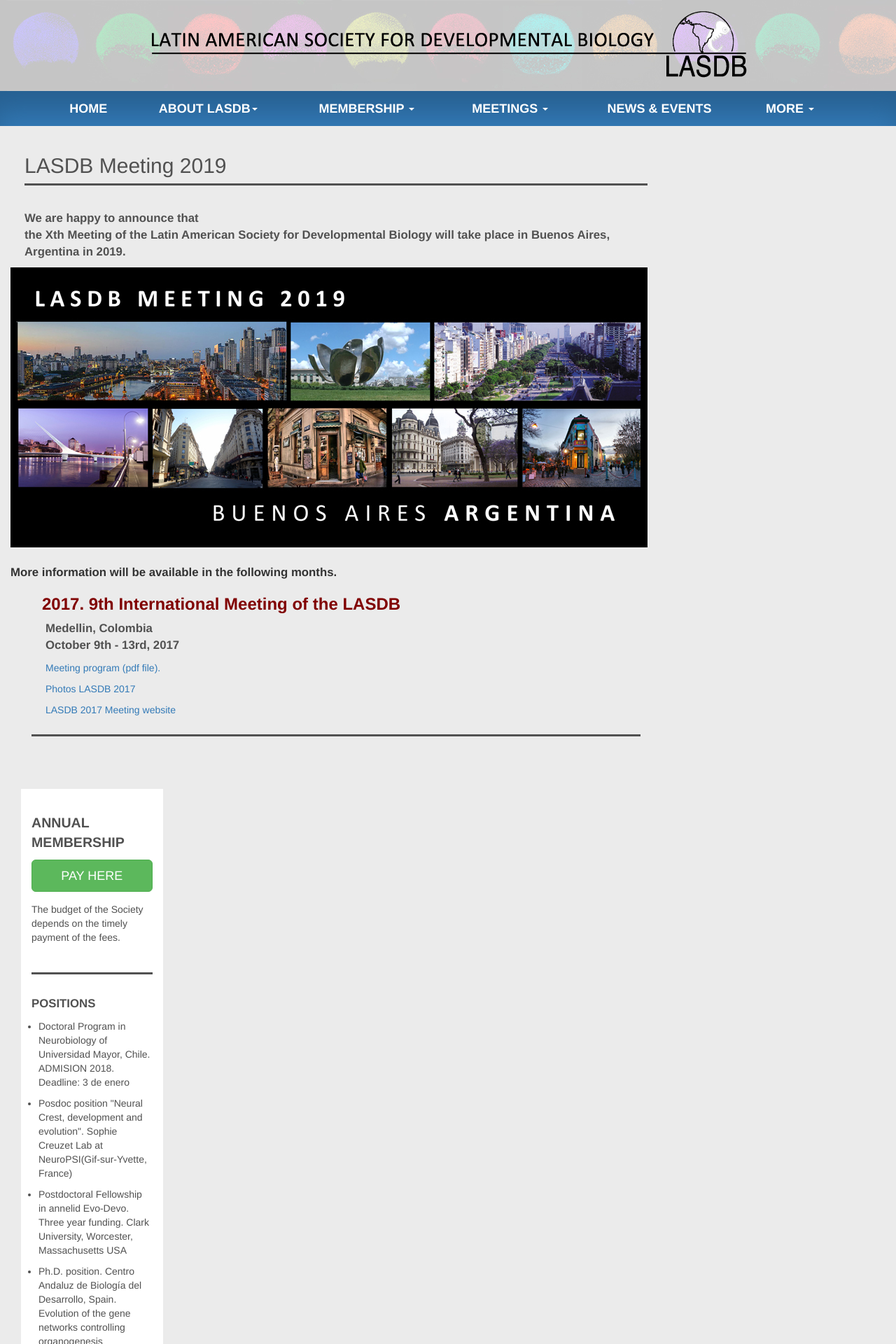
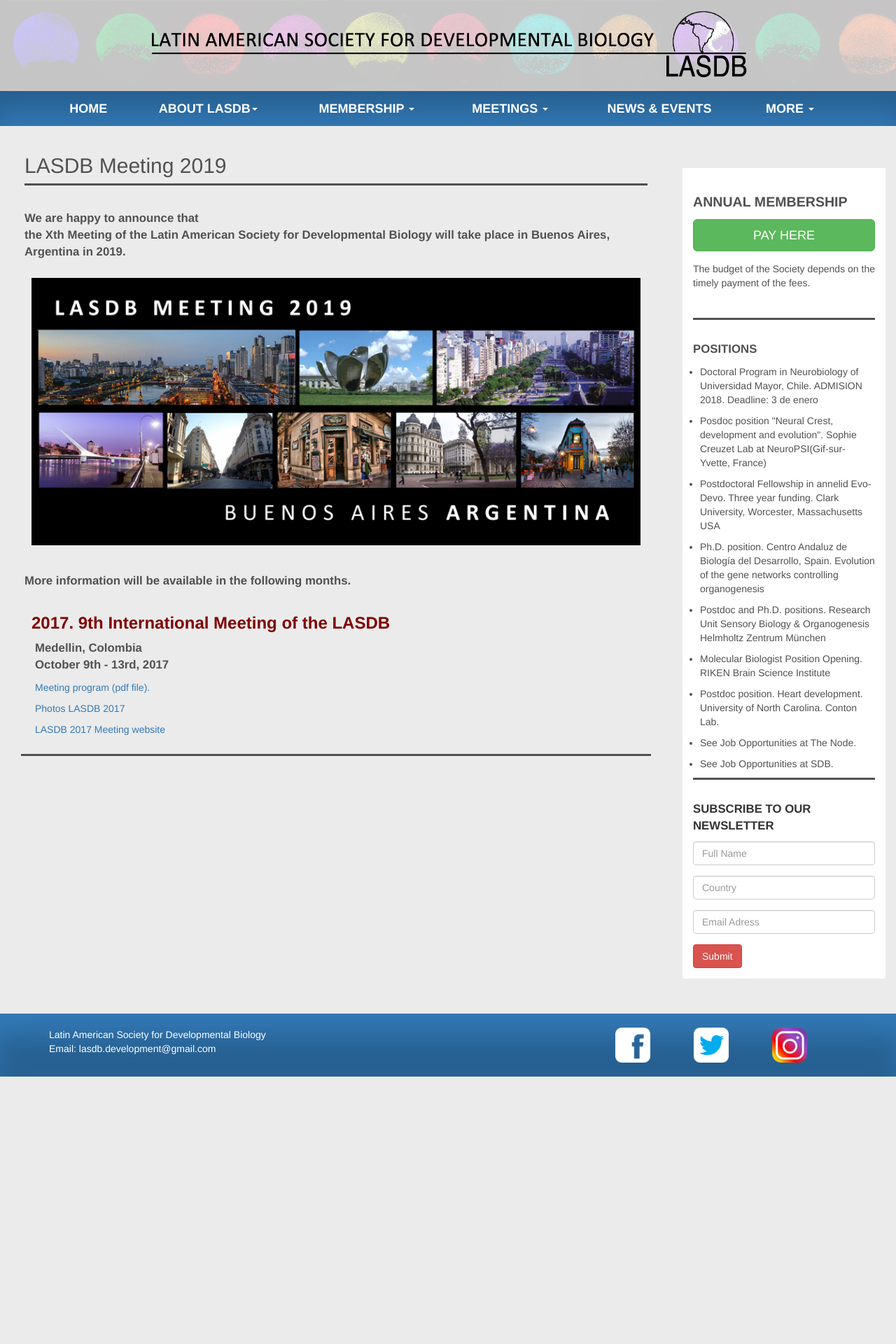
Before and after one commit to lasdb/lasdb.github.io, a Jekyll site: the page built from pages/lasdb2019.html, in a window 1280 px wide. Shown: the top 1920 px of the page at 70% size. Built offline with Jekyll 4.4.1, drawn with Linux system fonts in a browser that asks for light colours; nearby versions of some CDN libraries; after the commit the page ends 1538 px from its top, so only the background shows below that.

Commit message:
Update lasdb2019.html

```diff
--- a/pages/lasdb2019.html
+++ b/pages/lasdb2019.html
@@ -8,8 +8,9 @@
     <div class="panel-body">
         <p style="font-weight:bold; font-size: 1.2em;"> We are happy to announce that  <br>the Xth Meeting of the Latin American Society for Developmental Biology will take place in Buenos Aires, Argentina in 2019. </p>
         <p> </p>
-        <div class="row">
+        <div class="panel-body" style="padding-left:30;">
             <img src="{{site.baseurl}}/img/carrousel-BA2019.jpg" class="img-BA2019 img-responsive" style=""/>
+        </div>
         <p style="font-weight:bold; font-size: 1.2em;">  <br> More information will be available in the following months. </p>
         <p> </p>
         </div>
```
